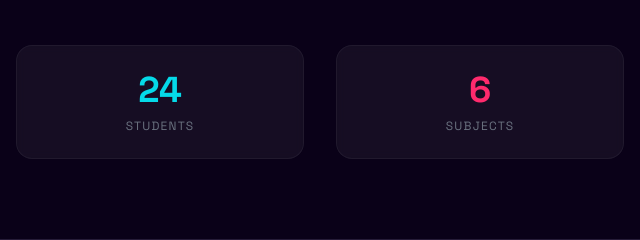
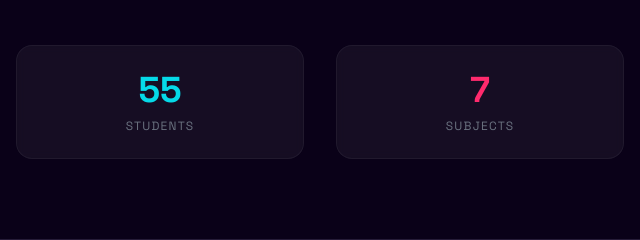
Before and after one commit to senuja-ai/website, a plain HTML site: page index.html in a window 1280 px wide. Shown: the part 2712-2952 px from the top of the page, 0-640 px from the left. Drawn offline with nearby package versions, Linux system fonts and the light colour scheme.

Commit message:
Update index.html

```diff
--- a/index.html
+++ b/index.html
@@ -353,11 +353,11 @@
         <div class="absolute top-0 right-0 w-1/2 h-full bg-gradient-to-l from-[#ff2a6d]/5 to-transparent pointer-events-none"></div>
         <div class="max-w-7xl mx-auto px-4 grid grid-cols-2 md:grid-cols-4 gap-8 text-center">
             <div class="p-6 rounded-2xl bg-white/5 border border-white/5 backdrop-blur-sm hover:border-[#05d9e8]/50 transition-colors group">
-                <div class="text-4xl font-bold text-[#05d9e8] mb-2 group-hover:scale-110 transition-transform">24</div>
+                <div class="text-4xl font-bold text-[#05d9e8] mb-2 group-hover:scale-110 transition-transform">55</div>
                 <div class="text-xs uppercase tracking-widest text-gray-500">Students</div>
             </div>
             <div class="p-6 rounded-2xl bg-white/5 border border-white/5 backdrop-blur-sm hover:border-[#ff2a6d]/50 transition-colors group">
-                <div class="text-4xl font-bold text-[#ff2a6d] mb-2 group-hover:scale-110 transition-transform">6</div>
+                <div class="text-4xl font-bold text-[#ff2a6d] mb-2 group-hover:scale-110 transition-transform">7</div>
                 <div class="text-xs uppercase tracking-widest text-gray-500">Subjects</div>
             </div>
             <div class="p-6 rounded-2xl bg-white/5 border border-white/5 backdrop-blur-sm hover:border-[#b026ff]/50 transition-colors group">
```
